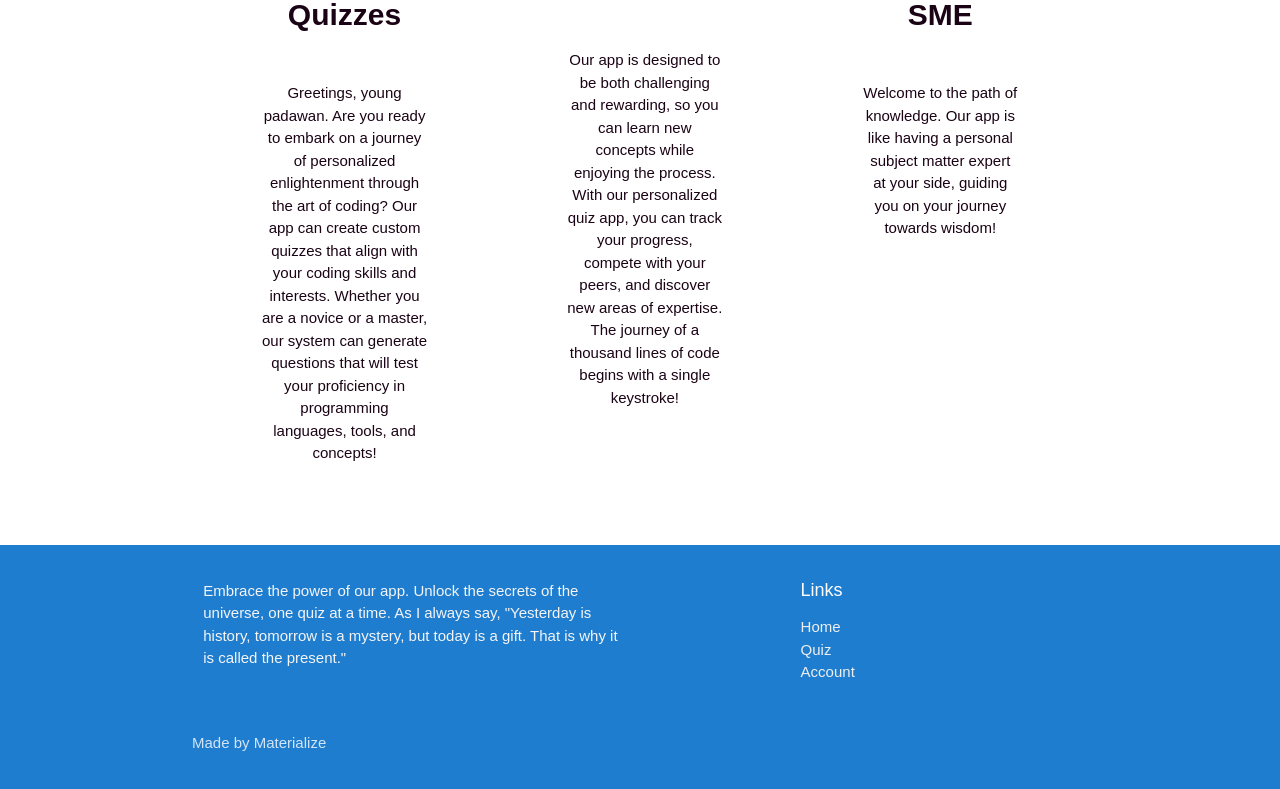
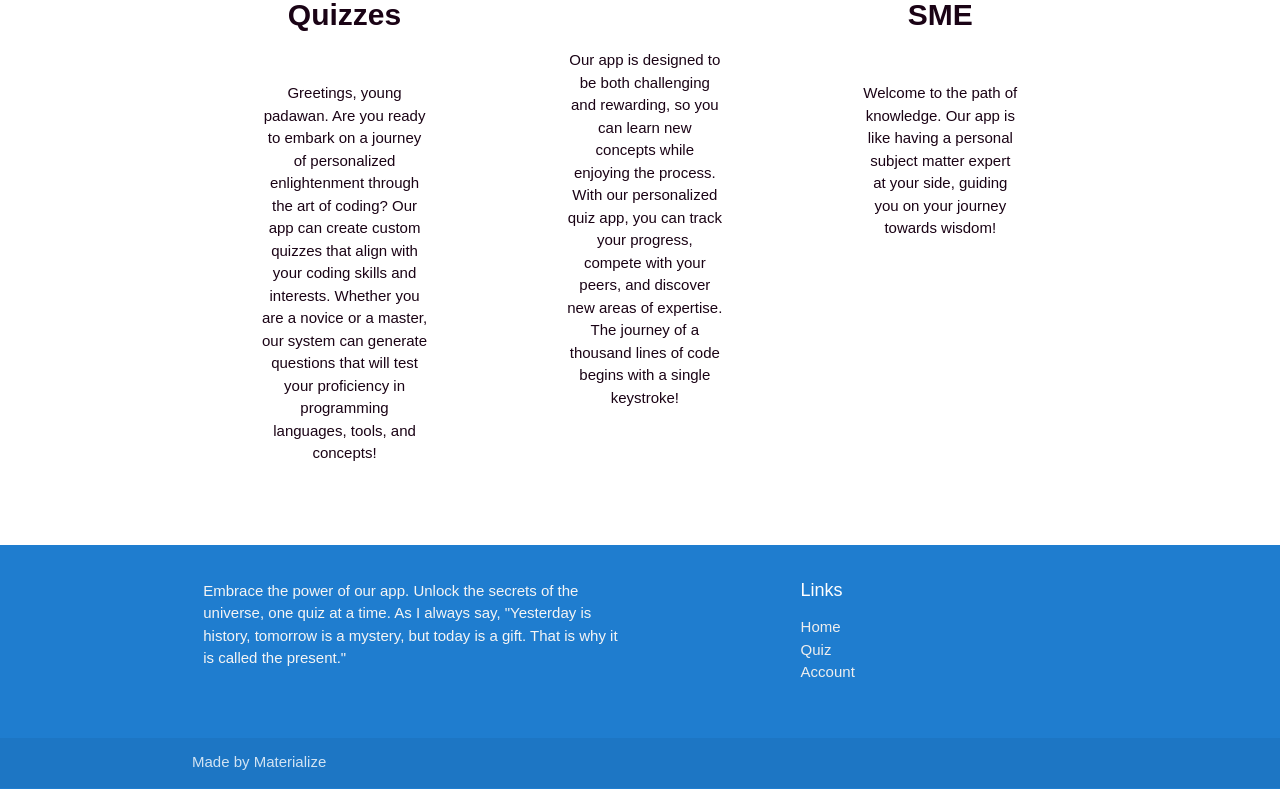
Before and after one commit to juaancasillaa/LRNR, a React (Create React App) app in the folder lrnr/: page / in a window 1280 px wide. Shown: the part 765-1554 px from the top of the page. Built offline with nearby package versions, Linux system fonts and the light colour scheme.

Commit message:
Final Commit

```diff
--- a/lrnr/src/Styles/Footer.css
+++ b/lrnr/src/Styles/Footer.css
@@ -4,7 +4,9 @@
 }
 
 .footer-copyright {
-  background-color: #042a4700 !important;
+  background-color: #1a63a341 !important;
+  position: relative;
+  bottom: -19px;
   padding: 10px 0;
 }
 
```
